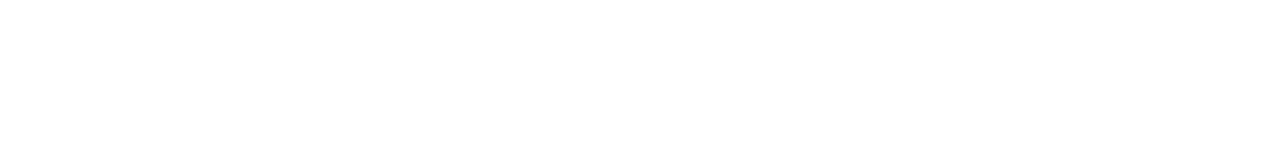
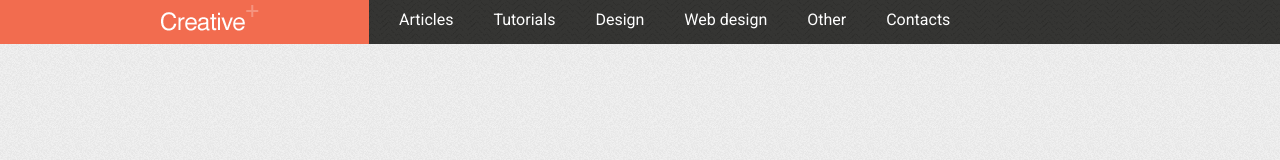
Before and after one commit to olesiame/blog-project.io, a plain HTML site: page index.html in a window 1280 px wide. Shown: the top 160 px of the page. Drawn offline with Linux system fonts and the light colour scheme.

Commit message:
Header is ready

```diff
--- a/index.html
+++ b/index.html
@@ -9,12 +9,21 @@
 </head>
 <body>
 	<header>
-
 		<div class="header">
 			<div class="logo"></div>
-			<div class="menu"></div>
+			<div class="menu">
+				<nav>
+					<ul>
+						<li><a href="">Articles</a></li>
+						<li><a href="">Tutorials</a></li>
+						<li><a href="">Design</a></li>
+						<li><a href="">Web design</a></li>
+						<li><a href="">Other</a></li>
+						<li><a href="">Contacts</a></li>
+					</ul>
+				</nav>
+			</div>
 		</div>
-
 		<div class="sub-header">
 
 		</div>
--- a/style.css
+++ b/style.css
@@ -5,4 +5,38 @@
 body {
 	min-height: 3000px;
 	font-family: 'Roboto', sans-serif;
+	background-image: url('images/back2.png');
 }
+
+header {
+	float: left;
+	height: 44px;
+	background-image: url('images/back1.png');
+	width: 100%;
+}
+
+.header:after {
+	content: "";
+	clear: both;
+	display: block;
+}
+
+.logo {
+	float: left;
+	height: 44px;
+	width: 369px;
+	background-image: url('images/logo.png');
+	cursor: pointer;
+}
+
+.menu a {
+	float: left;
+	color: white;
+	text-decoration: none;
+	padding: 12px 10px 10px 30px;
+	height: 44px;
+}
+
+.menu a:hover {
+	color: grey;
+}
```
Also changed, not shown: images/back1.png (added), images/back2.png (added), images/logo.png (added), images/sub_header.png (added).
